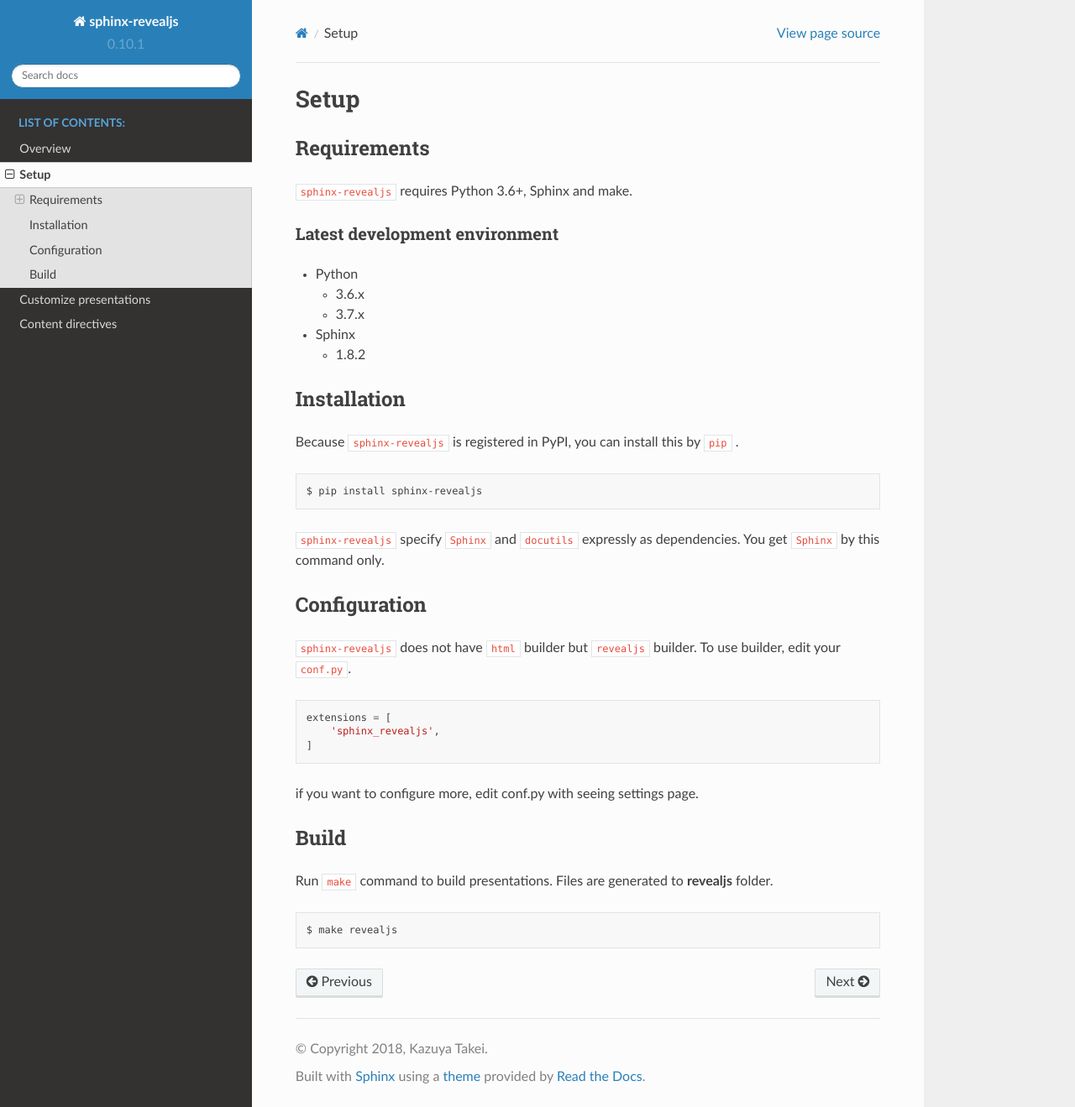
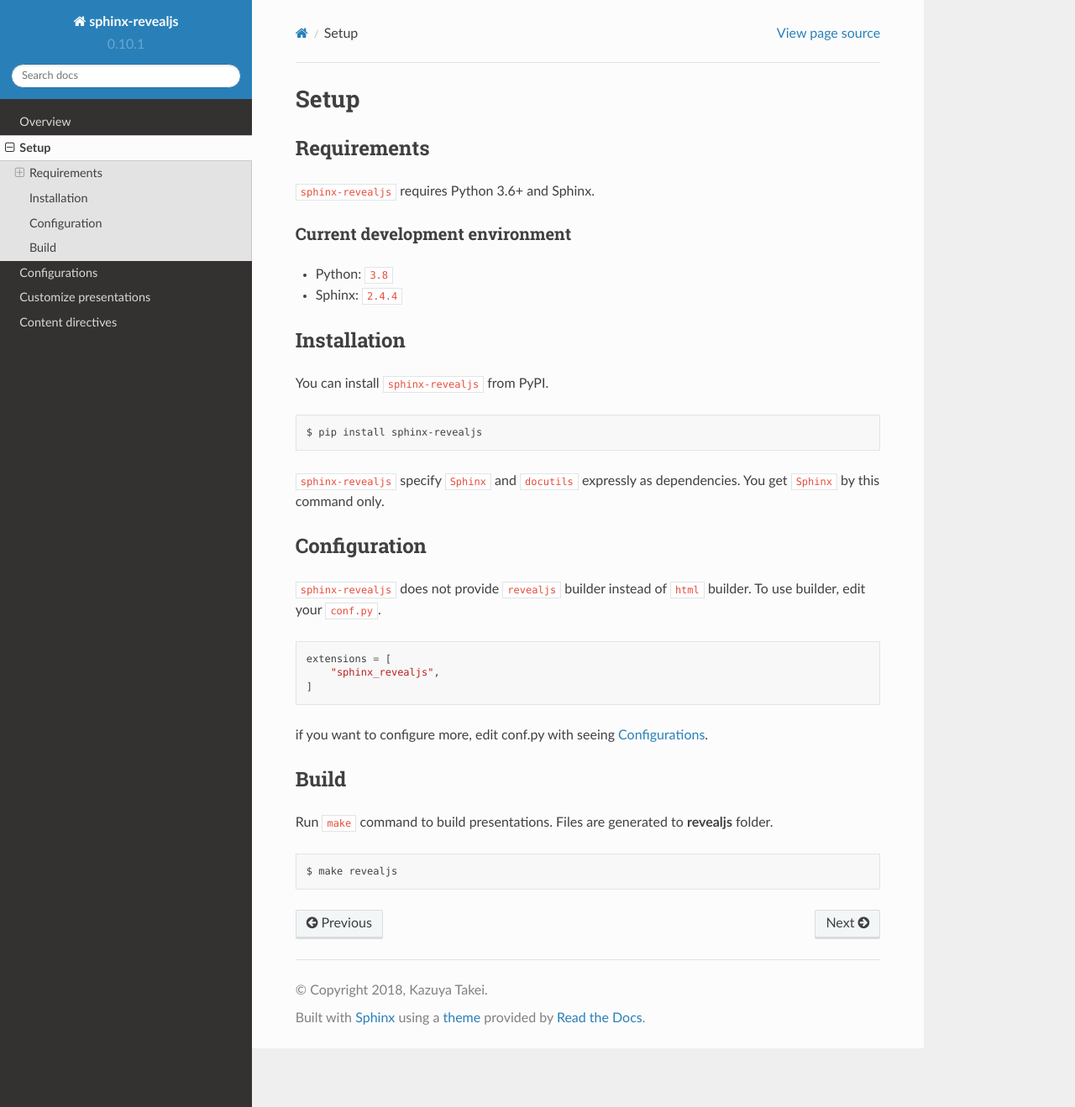
Before and after one commit to attakei/sphinx-revealjs, a Sphinx documentation site: the page built from docs/setup.rst, in a window 1280 px wide and 1319 px high. Shown: the whole window at 84% size. Built offline with Sphinx 7.4.7 and the Read the Docs theme 2.0.0, drawn with Linux system fonts in a browser that asks for light colours.

Commit message:
Re-define documents wide conf

```diff
--- a/docs/index.rst
+++ b/docs/index.rst
@@ -37,10 +37,10 @@
 
 .. toctree::
    :maxdepth: 2
-   :caption: List of Contents:
 
    overview
    setup
+   configurations
    customizations
    content_directives
 
--- a/docs/setup.rst
+++ b/docs/setup.rst
@@ -5,25 +5,19 @@
 Requirements
 ============
 
-|THIS| requires Python 3.6+, Sphinx and make.
+|THIS| requires Python 3.6+ and Sphinx.
 
-Latest development environment
-------------------------------
+Current development environment
+-------------------------------
 
-* Python
-
-  * 3.6.x
-  * 3.7.x
-
-* Sphinx
-
-  * 1.8.2
+* Python: ``3.8``
+* Sphinx: ``2.4.4``
 
 
 Installation
 ============
 
-Because |THIS| is registered in PyPI, you can install this by ``pip`` .
+You can install |THIS| from PyPI.
 
 .. code-block:: shell
 
@@ -35,16 +29,17 @@
 Configuration
 =============
 
-|THIS| does not have ``html`` builder but ``revealjs`` builder.
+|THIS| does not provide ``revealjs`` builder instead of ``html`` builder.
 To use builder, edit your ``conf.py``.
 
 .. code-block:: python
 
    extensions = [
-       'sphinx_revealjs',
+       "sphinx_revealjs",
    ]
 
-if you want to configure more, edit conf.py with seeing settings page.
+if you want to configure more,
+edit conf.py with seeing :doc:`./configurations`.
 
 Build
 =====
```
Also changed, not shown: docs/configurations.rst (added, +140 -0 lines).
